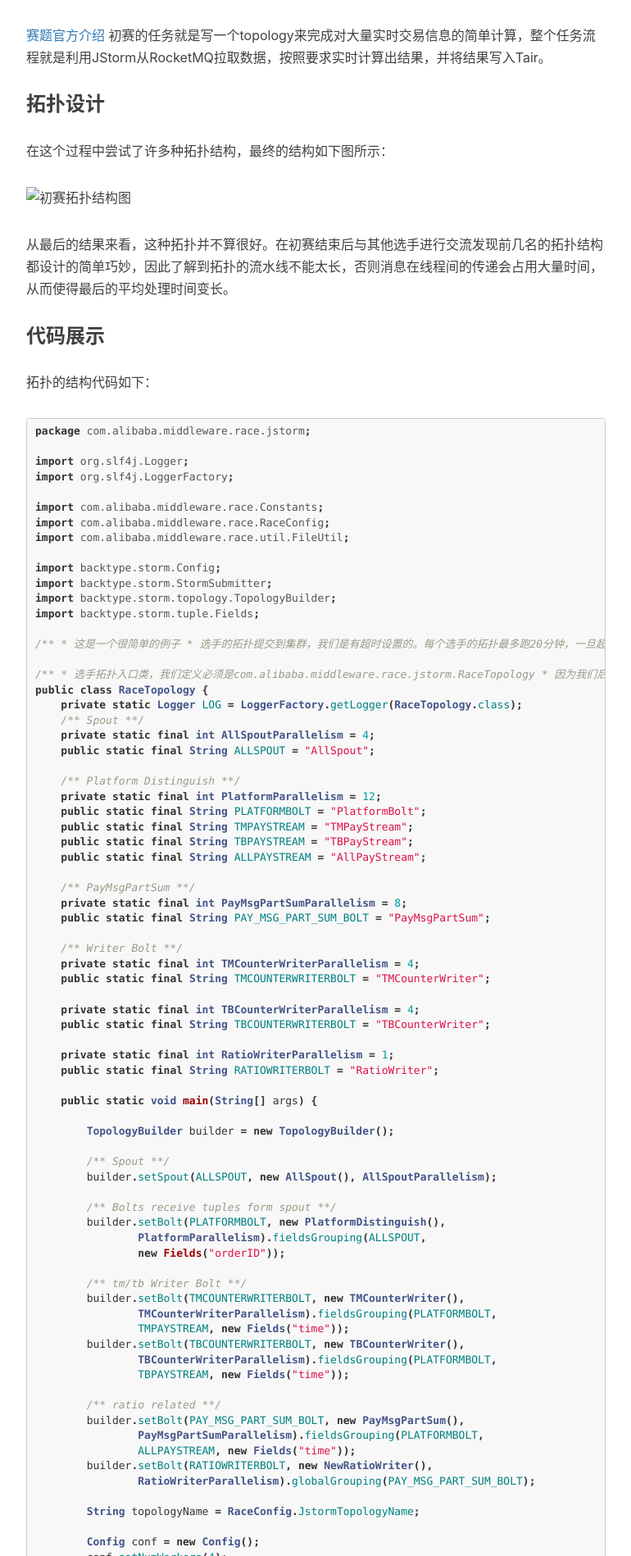
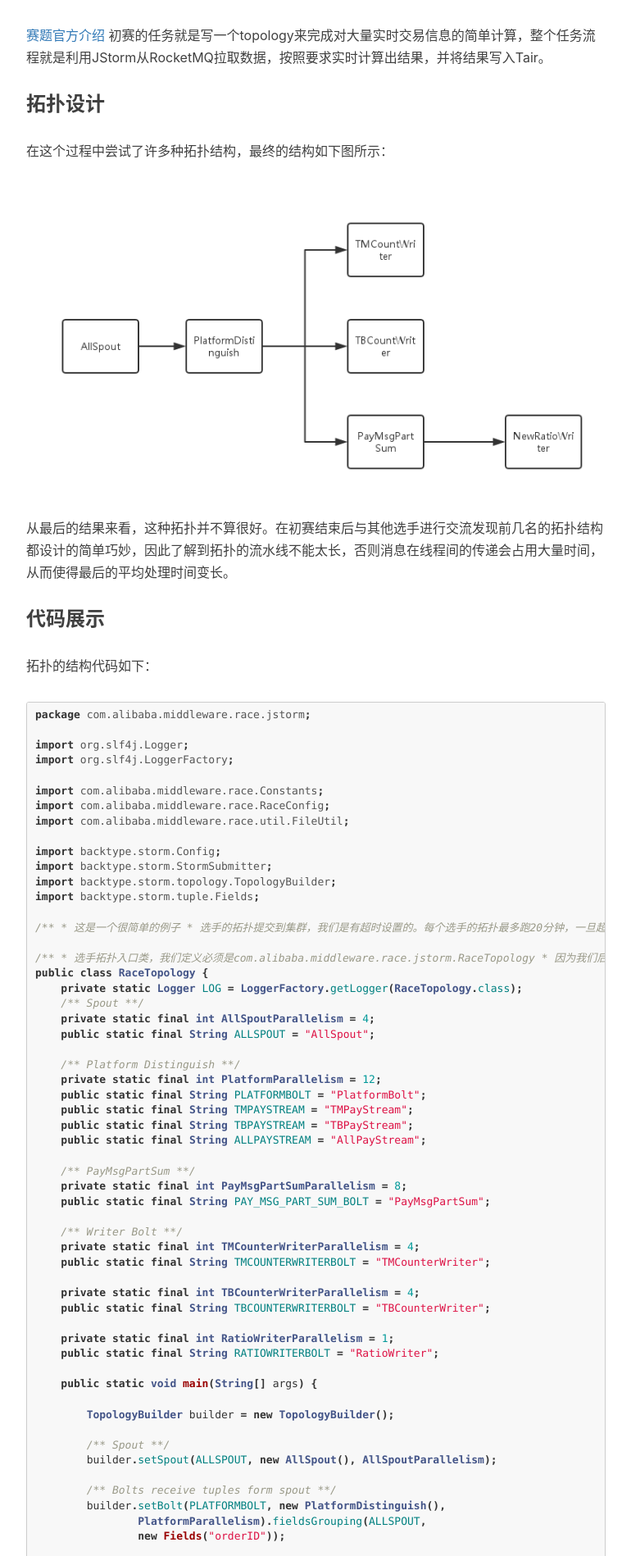
Before and after one commit to clayandgithub/clayandgithub, a Jekyll site: the page built from _posts/2016-08-26-[笔记]2016阿里中间件性能挑战赛(二).markdown, in a window 1280 px wide. Shown: the part 1209-3107 px from the top of the page at 82% size, without its empty margins (233-1003 px from the left). Built offline with Jekyll 4.4.1, drawn with Linux system fonts in a browser that asks for light colours; nearby versions of some CDN libraries; comment, search, counter and statistics services are not loaded.

Commit message:
fix img bug

```diff
--- a/_posts/2016-08-26-[笔记]2016阿里中间件性能挑战赛(二).markdown
+++ b/_posts/2016-08-26-[笔记]2016阿里中间件性能挑战赛(二).markdown
@@ -163,4 +163,4 @@ public class RaceTopology {
 
 从学习新技术的角度出发，我认为在初赛学到的东西比复赛还要多一些。年轻人嘛，不能总是用自己熟悉的东西，还是要多多去学习和拥抱新技术的，不然就真的是名副其实的码农了。
 
-  [1]: img/ali_middleware_topology.png
+  [1]: /img/ali_middleware_topology.png
--- a/_posts/2016-08-27-[笔记]2016阿里中间件性能挑战赛(三).markdown
+++ b/_posts/2016-08-27-[笔记]2016阿里中间件性能挑战赛(三).markdown
@@ -80,4 +80,4 @@ tags:
 * 抓住主要瓶颈点，再去优化细节，往往解决一个大的瓶颈点，便是一个里程碑。而细节则会起到锦上添花的作用。
 * 复赛在最后一刻冲到了第一的位置，然后在答辩时却被复赛第二名的队伍反超，只获得了亚军。虽然没能拿到“全场最佳”，但对于这样的结果我也已经很满意了。冠军队伍确实厉害，对赛题进行了系统的分析与架构设计，而我们的大部分代码都是跟着感觉走，这应该就是我们两队的差距了。所以从这次比赛中，我最大的感悟就是码代码真的不能再只跟着感觉走了，一定要系统地进行分析，充分利用所有能够利用的资源，这样的码代码姿势才是最正确的。
 
-  [1]: img/orderidindex.png
+  [1]: /img/orderidindex.png
```
